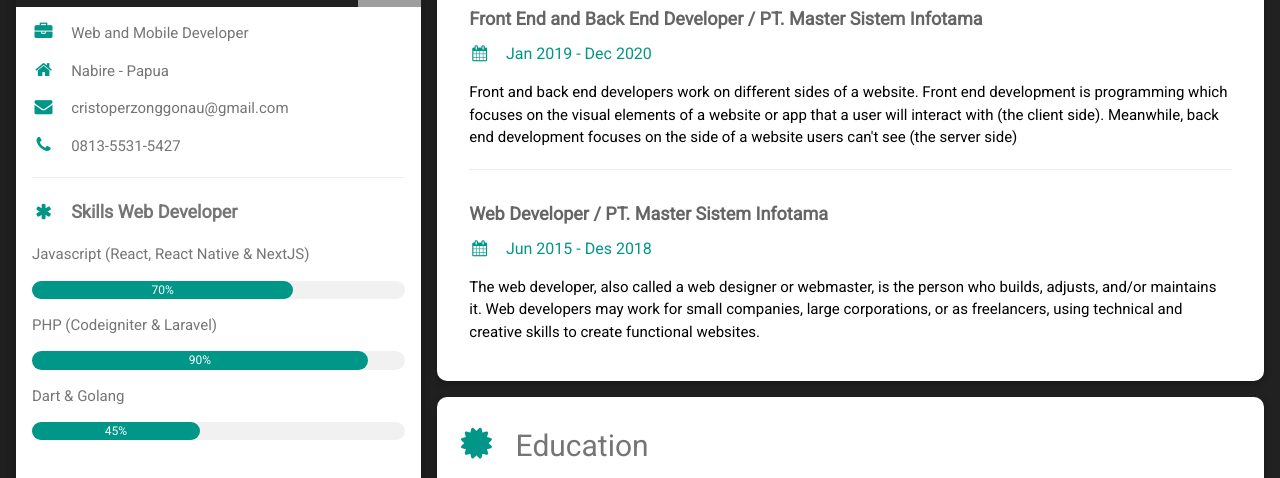
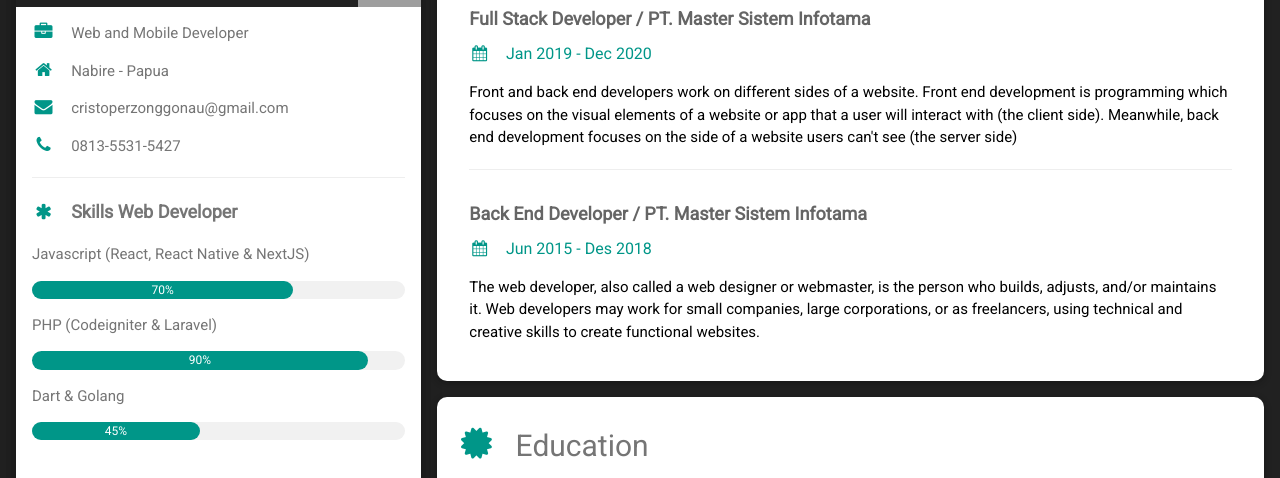
Before and after one commit to zonggonau/zonggonau.github.io, a plain HTML site: page index.html in a window 1280 px wide. Shown: the part 313-791 px from the top of the page. Drawn offline with nearby package versions, Linux system fonts and the light colour scheme; grey boxes are pictures that could not be loaded.

Commit message:
Upgrade Profile

```diff
--- a/index.html
+++ b/index.html
@@ -264,10 +264,7 @@
             </div>
             <div class="w3-container">
               <h5 class="w3-opacity">
-                <b
-                  >Front End and Back End Developer / PT. Master Sistem
-                  Infotama</b
-                >
+                <b>Full Stack Developer / PT. Master Sistem Infotama</b>
               </h5>
               <h6 class="w3-text-teal">
                 <i class="fa fa-calendar fa-fw w3-margin-right"></i>Jan 2019 -
@@ -285,7 +282,7 @@
             </div>
             <div class="w3-container">
               <h5 class="w3-opacity">
-                <b>Web Developer / PT. Master Sistem Infotama</b>
+                <b>Back End Developer / PT. Master Sistem Infotama</b>
               </h5>
               <h6 class="w3-text-teal">
                 <i class="fa fa-calendar fa-fw w3-margin-right"></i>Jun 2015 -
```
